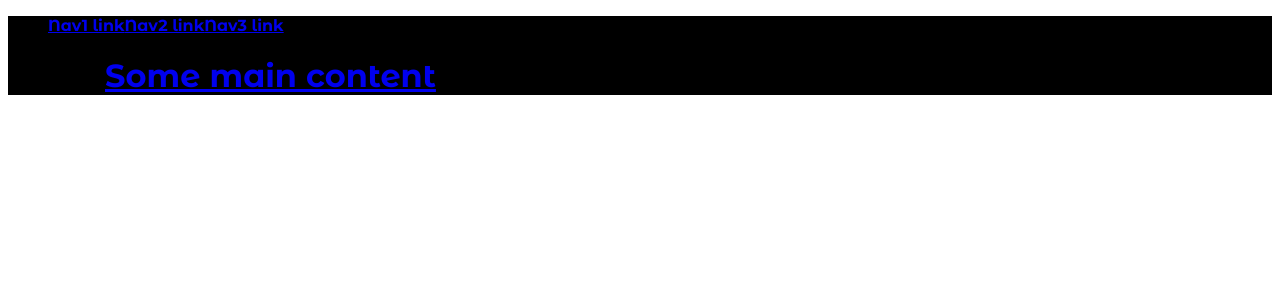
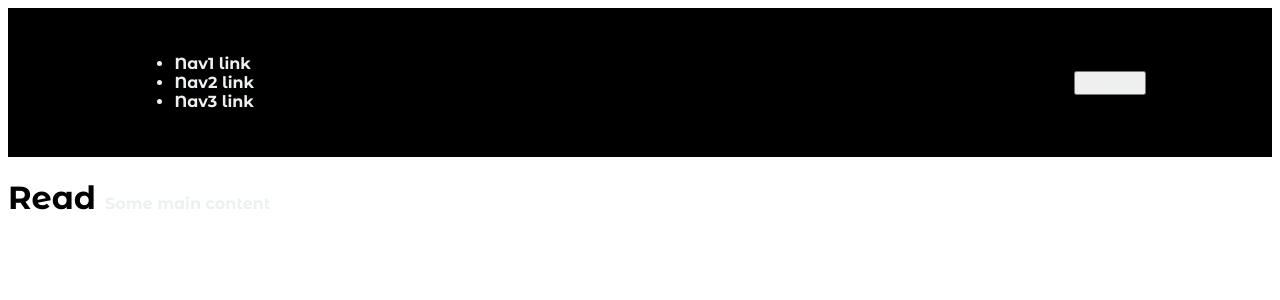
Before and after one commit to ngkaizhe/my-personal-website, a Next.js app: page /dashboard in a window 1280 px wide. Shown: the top 300 px of the page. Built offline with nearby package versions, Linux system fonts and the light colour scheme.

Commit message:
feat: add more link with style component

```diff
--- a/src/app/dashboard/layout.tsx
+++ b/src/app/dashboard/layout.tsx
@@ -5,26 +5,50 @@ import styled from "styled-components";
 
 const DashboardLayout = ({ children }: { children: React.ReactNode }) => {
   return (
-    <DivWrapper>
+    <StyledDiv>
+      <StyledHeader>
         <nav>
           <ul>
             <li>
               <Link href="#">Nav1 link</Link>
+            </li>
+            <li>
               <Link href="#">Nav2 link</Link>
+            </li>
+            <li>
               <Link href="#">Nav3 link</Link>
             </li>
           </ul>
         </nav>
+        <Link href="#">
+          <button>Contact</button>
+        </Link>
+      </StyledHeader>
       {children}
-    </DivWrapper>
+    </StyledDiv>
   );
 };
 
-const DivWrapper = styled.div`
+const StyledDiv = styled.div`
   box-sizing: border-box;
   margin: 0;
   padding: 0;
+
+  li,
+  a,
+  button {
+    font-size: 16px;
+    color: #edf0f1;
+    text-decoration: none;
+  }
+`;
+
+const StyledHeader = styled.header`
   background-color: black;
+  display: flex;
+  justify-content: space-between;
+  align-items: center;
+  padding: 30px 10%;
 `;
 
 export default DashboardLayout;
```
Lines whose indentation alone changed are shown as unchanged.
